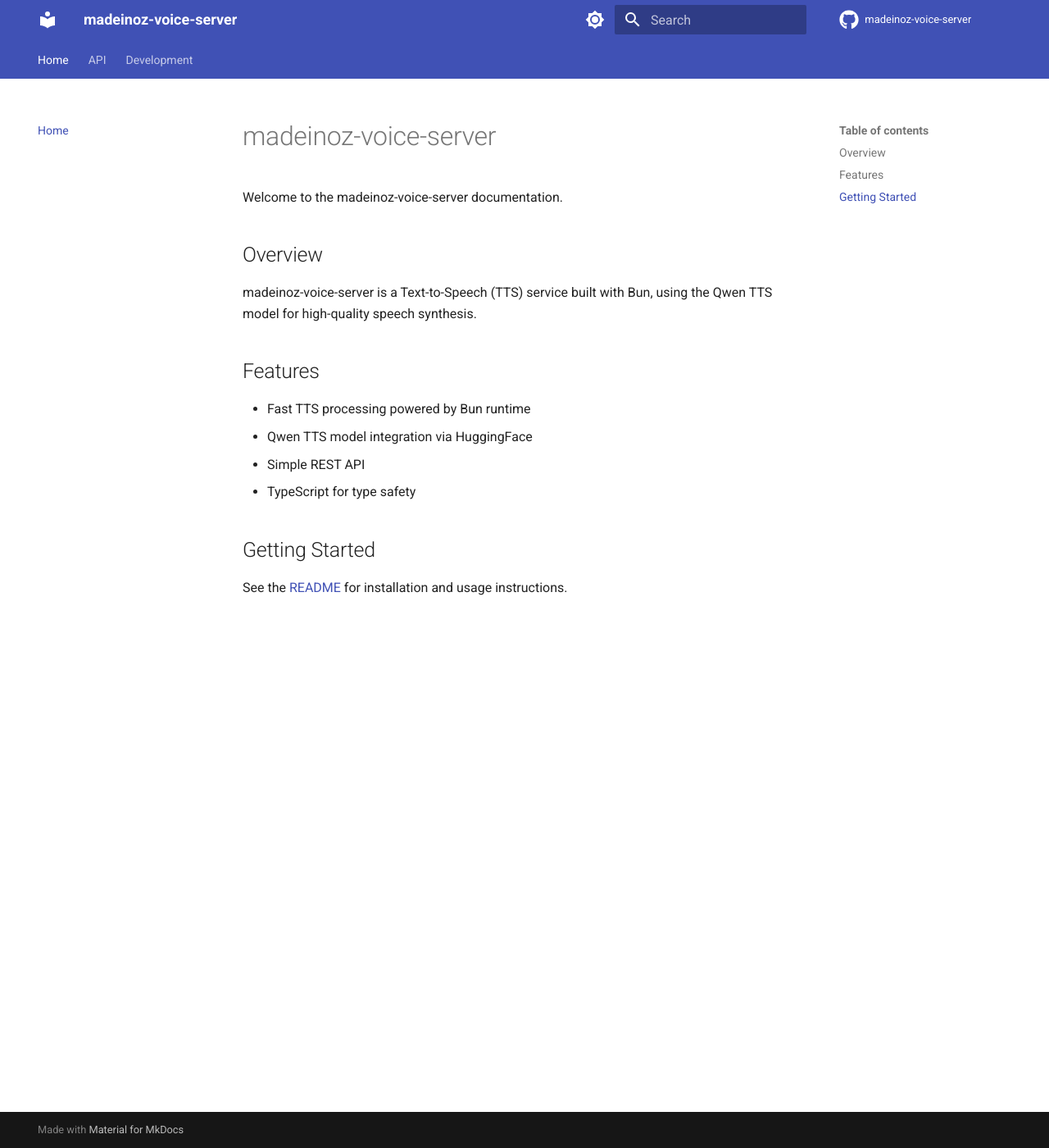
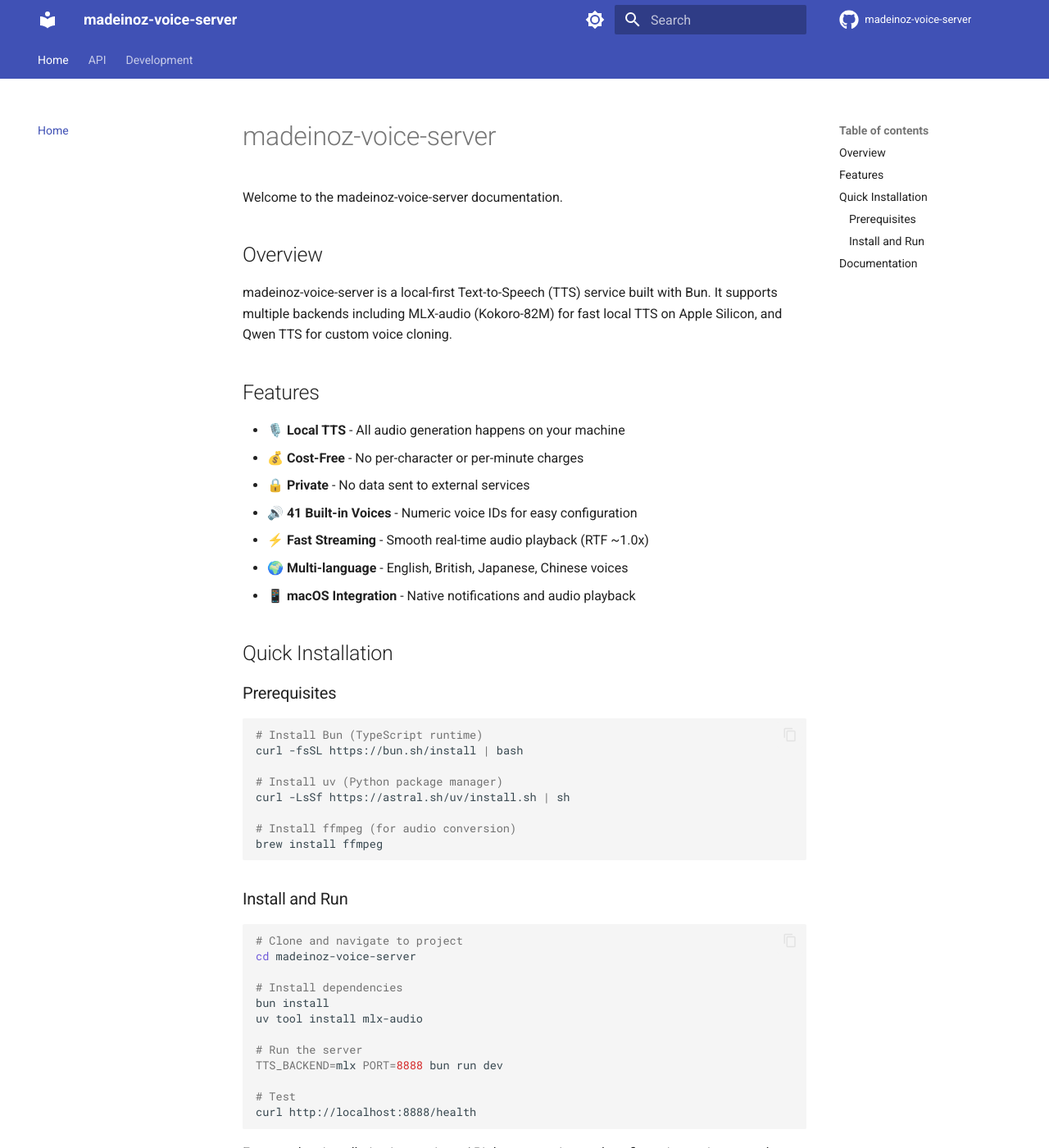
Before and after one commit to madeinoz67/madeinoz-voice-server, an MkDocs documentation site: the page built from docs/index.md, in a window 1280 px wide and 1400 px high. Shown: the whole window at 82% size. Built offline with MkDocs 1.6.1 and Material for MkDocs 9.7.7, drawn with Linux system fonts in a browser that asks for light colours; comment, search, counter and statistics services are not loaded; some of the changed text lies outside the part shown.

Commit message:
Update installation documentation and add Homebrew option
- Add Homebrew installation option to Quick Start
- Update all examples to use port 8888 for production
- Document backend selection (MLX vs Qwen)
- Add complete Requirements table with Bun, uv, ffmpeg
- Update .env.example with MLX backend configuration
- Update docs/index.md with installation section

Co-Authored-By: Claude Opus 4.6 <noreply@anthropic.com>

````diff
--- a/docs/index.md
+++ b/docs/index.md
@@ -4,15 +4,57 @@ Welcome to the madeinoz-voice-server documentation.
 
 ## Overview
 
-madeinoz-voice-server is a Text-to-Speech (TTS) service built with Bun, using the Qwen TTS model for high-quality speech synthesis.
+madeinoz-voice-server is a local-first Text-to-Speech (TTS) service built with Bun. It supports multiple backends including MLX-audio (Kokoro-82M) for fast local TTS on Apple Silicon, and Qwen TTS for custom voice cloning.
 
 ## Features
 
-- Fast TTS processing powered by Bun runtime
-- Qwen TTS model integration via HuggingFace
-- Simple REST API
-- TypeScript for type safety
+- 🎙️ **Local TTS** - All audio generation happens on your machine
+- 💰 **Cost-Free** - No per-character or per-minute charges
+- 🔒 **Private** - No data sent to external services
+- 🔊 **41 Built-in Voices** - Numeric voice IDs for easy configuration
+- ⚡ **Fast Streaming** - Smooth real-time audio playback (RTF ~1.0x)
+- 🌍 **Multi-language** - English, British, Japanese, Chinese voices
+- 📱 **macOS Integration** - Native notifications and audio playback
 
-## Getting Started
+## Quick Installation
 
-See the [README](../README.md) for installation and usage instructions.
+### Prerequisites
+
+```bash
+# Install Bun (TypeScript runtime)
+curl -fsSL https://bun.sh/install | bash
+
+# Install uv (Python package manager)
+curl -LsSf https://astral.sh/uv/install.sh | sh
+
+# Install ffmpeg (for audio conversion)
+brew install ffmpeg
+```
+
+### Install and Run
+
+```bash
+# Clone and navigate to project
+cd madeinoz-voice-server
+
+# Install dependencies
+bun install
+uv tool install mlx-audio
+
+# Run the server
+TTS_BACKEND=mlx PORT=8888 bun run dev
+
+# Test
+curl http://localhost:8888/health
+```
+
+For complete installation instructions, API documentation, and configuration options, see the [README](../README.md).
+
+## Documentation
+
+- [README](../README.md) - Main documentation with installation, API reference, and configuration
+- [DEVELOPMENT.md](DEVELOPMENT.md) - Development setup and configuration
+- [VOICE_GUIDE.md](VOICE_GUIDE.md) - User voice configuration guide
+- [VOICE_QUICK_REF.md](VOICE_QUICK_REF.md) - Quick reference for all 41 voices
+- [KOKORO_VOICES.md](KOKORO_VOICES.md) - Technical voice documentation
+- [MIGRATION.md](MIGRATION.md) - ElevenLabs migration guide
````
Also changed, not shown: README.md (+207 -35 lines), 1 other file.
